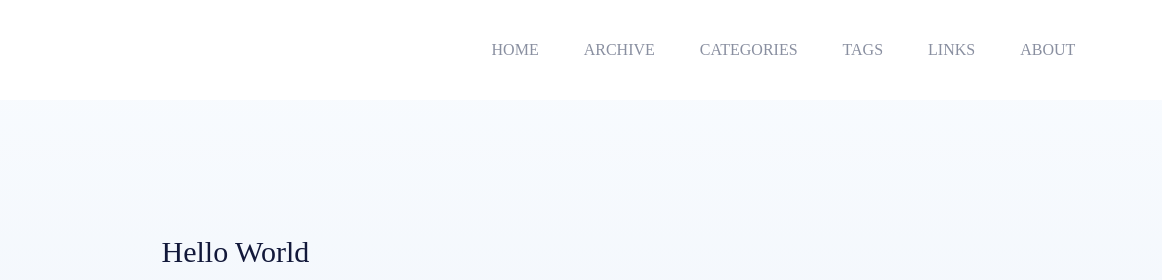
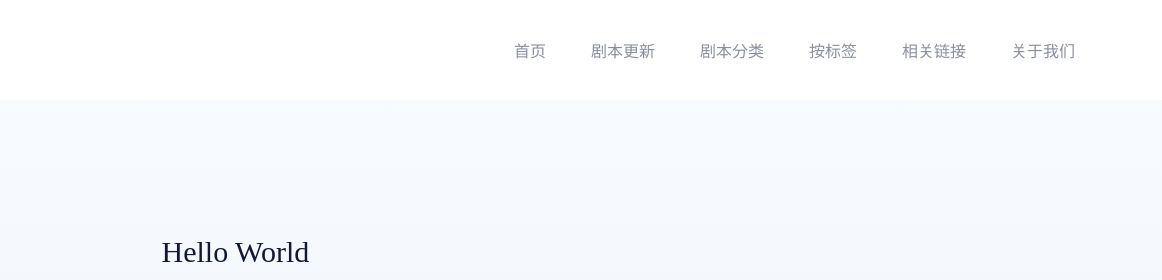
Before and after one commit to mononokeGit/mononokeGit.github.io, a plain HTML site: page 2021/02/28/hello-world/index.html in a window 1280 px wide. Shown: the top 280 px of the page, 118-1280 px from the left. Drawn offline with Linux system fonts and the light colour scheme; grey boxes are pictures that could not be loaded.

Commit message:
Site updated: 2021-03-02 17:53:04

```diff
--- a/2021/02/28/hello-world/index.html
+++ b/2021/02/28/hello-world/index.html
@@ -44,7 +44,7 @@
 
 								<li>
 									<a href="/">
-										HOME
+										首页
 									</a>
 									<span class="dot"></span>
 								</li>
@@ -53,7 +53,7 @@
 
 								<li>
 									<a href="/archives">
-										ARCHIVE
+										剧本更新
 									</a>
 									<span class="dot"></span>
 								</li>
@@ -62,7 +62,7 @@
 
 								<li>
 									<a href="/categories">
-										CATEGORIES
+										剧本分类
 									</a>
 									<span class="dot"></span>
 								</li>
@@ -71,7 +71,7 @@
 
 								<li>
 									<a href="/tags">
-										TAGS
+										按标签
 									</a>
 									<span class="dot"></span>
 								</li>
@@ -80,7 +80,7 @@
 
 								<li>
 									<a href="/links">
-										LINKS
+										相关链接
 									</a>
 									<span class="dot"></span>
 								</li>
@@ -89,7 +89,7 @@
 
 								<li>
 									<a href="/about">
-										ABOUT
+										关于我们
 									</a>
 									<span class="dot"></span>
 								</li>
@@ -112,27 +112,27 @@
     <ul>
 
         <li>
-            <a href="/">HOME</a>
+            <a href="/">首页</a>
         </li>
 
         <li>
-            <a href="/archives">ARCHIVE</a>
+            <a href="/archives">剧本更新</a>
         </li>
 
         <li>
-            <a href="/categories">CATEGORIES</a>
+            <a href="/categories">剧本分类</a>
         </li>
 
         <li>
-            <a href="/tags">TAGS</a>
+            <a href="/tags">按标签</a>
         </li>
 
         <li>
-            <a href="/links">LINKS</a>
+            <a href="/links">相关链接</a>
         </li>
 
         <li>
-            <a href="/about">ABOUT</a>
+            <a href="/about">关于我们</a>
         </li>
 
     </ul>
```
Also changed, not shown: 2021/02/28/测试/index.html (+12 -12 lines), about/index.html (+12 -12 lines), archives/2021/02/index.html (+12 -12 lines), archives/2021/index.html (+12 -12 lines), archives/index.html (+12 -12 lines), categories/index.html (+12 -12 lines), index.html (+12 -12 lines), links/index.html (+12 -12 lines), tag/index.html (+12 -12 lines), tags/index.html (+12 -12 lines).
